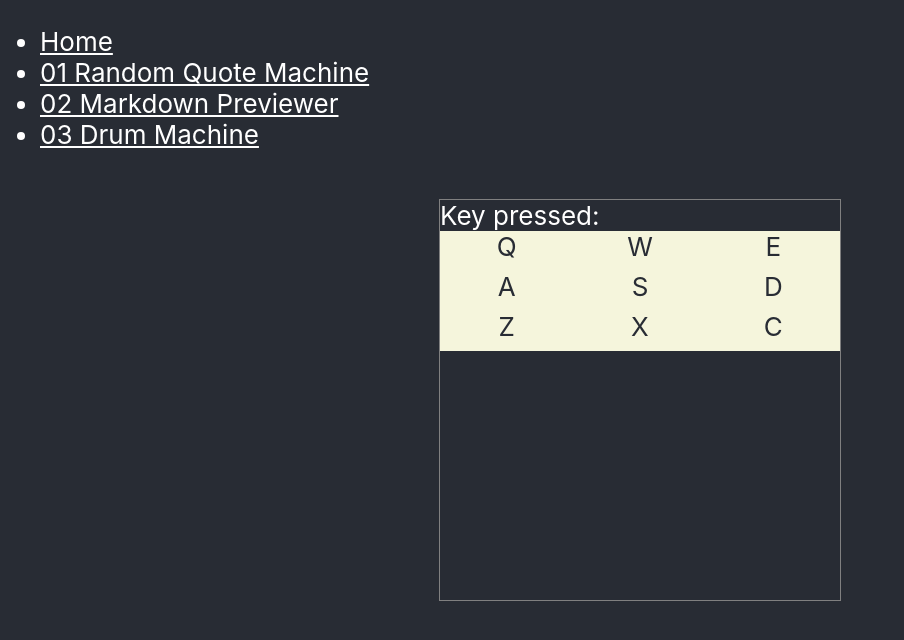
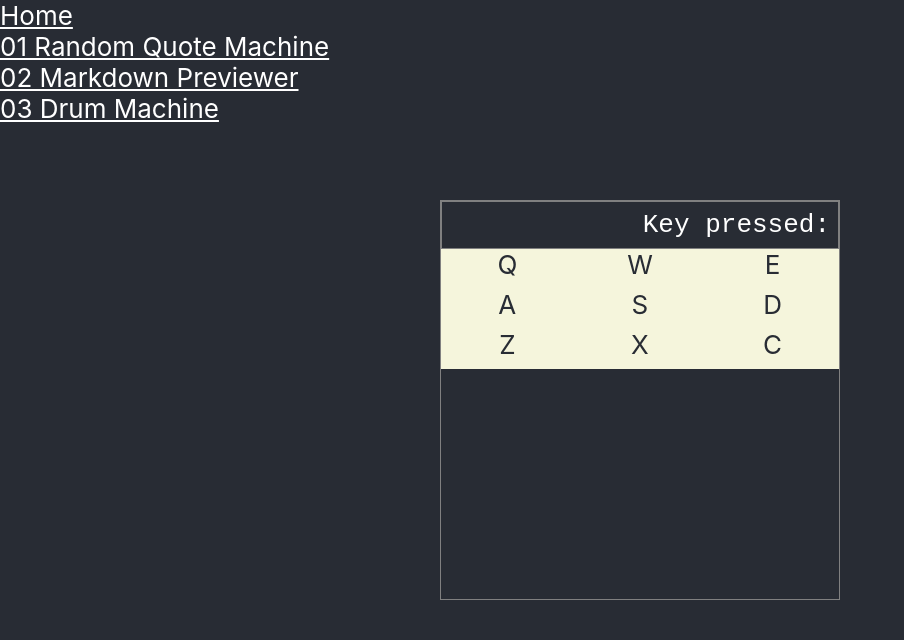
Before and after one commit to gj-oostenrijk/01-random-quote-machine, a React (Create React App) app: page /#/03-drum-machine in a window 1280 px wide. Shown: the top 640 px of the page, without its empty margins (0-904 px from the left). Built offline with nearby package versions, Linux system fonts and the light colour scheme.

Commit message:
finish drum machine

```diff
--- a/src/App.css
+++ b/src/App.css
@@ -1,3 +1,15 @@
+* {
+  margin: 0;
+  padding:0;
+  box-sizing: border-box;
+}
+
+html,
+body {
+  width:100%;
+  height:100%
+}
+
 body {
   background-color: #282c34;
   font-size: calc(10px + 2vmin);
@@ -56,7 +68,7 @@ button {
 
 /* Drum Machine */
 
-#drumMachine {
+#drum-machine {
   width: 400px;
   height: 400px;
   border: 1px solid gray;
@@ -71,3 +83,35 @@ button {
   text-align: center;
 
 }
+
+
+/* Calculator */
+
+#calculator {
+  width: 400px;
+  height: 400px;
+  border: 1px solid gray;
+}
+
+#display {
+  font-family: 'Courier New', Courier, monospace;
+  text-align: right;
+  padding: 8px;
+  border: 1px solid grey;
+}
+
+#numbersWrapper {
+  display: flex;
+  flex-wrap: wrap;
+
+}
+
+#calculator button {
+  width: calc(100%/4);
+  border: 1px solid grey;
+  text-align: center;
+}
+
+#calculator button.equals {
+  width: 100%;
+}
--- a/src/routes/DrumMachine.jsx
+++ b/src/routes/DrumMachine.jsx
@@ -63,7 +63,8 @@ export default class DrumMachine extends React.Component {
 
     super();
     this.state = {
-      input: ""
+      input: "",
+      nowPlaying: ""
     };
     this.handleChange = this.handleChange.bind(this);
     this.handleKeyPress = this.handleKeyPress.bind(this);
@@ -98,7 +99,8 @@ export default class DrumMachine extends React.Component {
     sound.currentTime = 0;
     sound.play();
     this.setState({
-      input: keyTrigger
+      input: keyTrigger,
+      nowPlaying: drumPadList.find(e => e.keyTrigger === keyTrigger).id
     });
     // this.activatePad();
     // setTimeout(() => this.activatePad(), 100);
@@ -107,9 +109,9 @@ export default class DrumMachine extends React.Component {
 
   render() {
     return (
-      <div id="drumMachine">
+      <div id="drum-machine">
         <div id="display">
-          Key pressed: {this.state.input}
+          Key pressed: {this.state.nowPlaying}
         </div>
 
         {drumPadList.map((drumPad, index) => (
```
